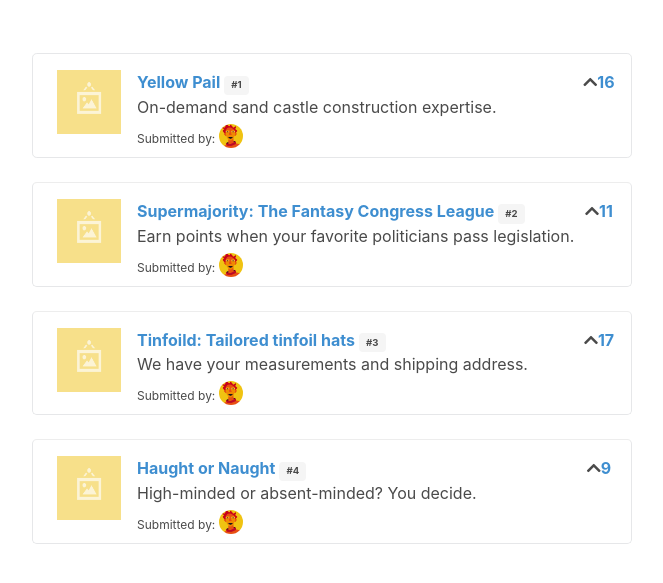
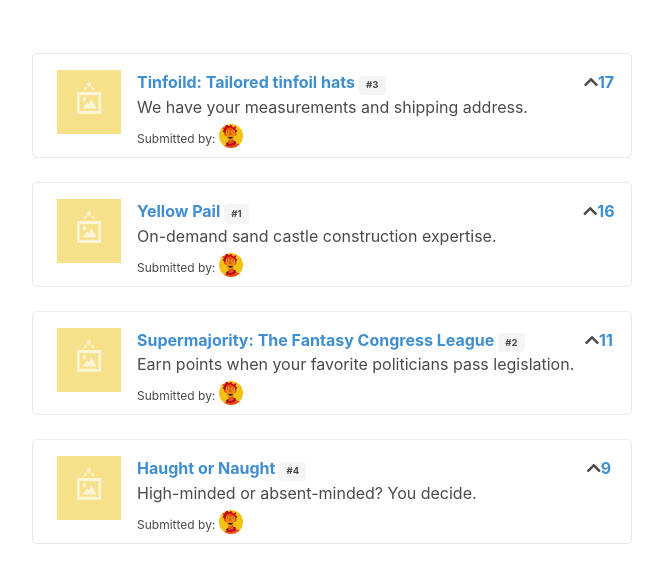
Before and after one commit to aymomeni/fullstack-vue, a plain HTML site: page 01-upvote/app/index.html in a window 1280 px wide. Shown: the part 71-654 px from the top of the page, without its empty margins (308-971 px from the left). Drawn offline with nearby package versions, Linux system fonts and the light colour scheme.

Commit message:
added javascript computed sortedSubmissions function to main.js, now articles are sorted by the number of votes

```diff
--- a/01-upvote/app/index.html
+++ b/01-upvote/app/index.html
@@ -11,7 +11,7 @@
     <div id="app">
         <h2 class="title has-text-centered dividing-header">UpVote!</h2>
         <div class="section">
-            <article v-for="submission in submissions" class="media">
+            <article v-for="submission in sortedSubmissions" v-bind:key="submission.id" class="media">
                 <figure class="media-left">
                     <img class="image is-64x64" src="../public/images/submissions/image-yellow.png">
                 </figure>
--- a/01-upvote/app/main.js
+++ b/01-upvote/app/main.js
@@ -3,5 +3,12 @@ new Vue({
     el: '#app',
     data: {
         submissions: Seed.submissions
+    },
+    computed:{
+        sortedSubmissions(){
+            return this.submissions.sort((a,b) => {
+                return b.votes - a.votes
+            });
+        }
     }
 });
```
